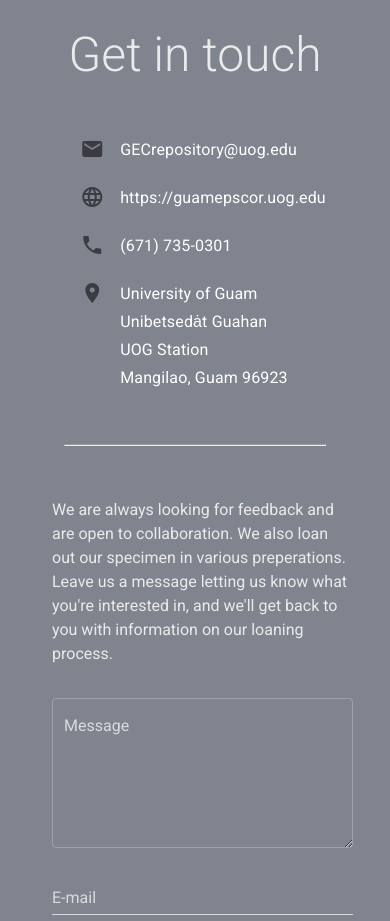
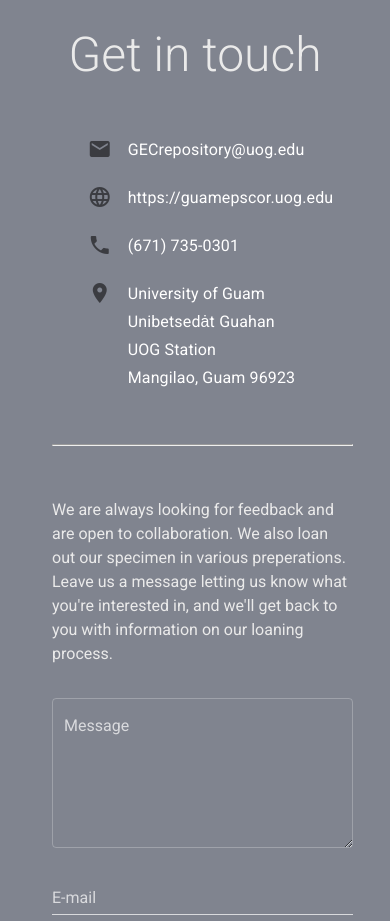
Before and after one commit to OIT-UOG/specify-vue-frontpage, a Vue app: page / in a window 390 px wide. Shown: the part 3480-4401 px from the top of the page. Built offline with nearby package versions, Linux system fonts and the light colour scheme.

Commit message:
fix responsiveness in contacts on mobile

```diff
--- a/src/components/Contact.vue
+++ b/src/components/Contact.vue
@@ -10,8 +10,9 @@
             <v-spacer class="py-1"></v-spacer>
             <v-row align-start justify="space-around" align="start" class="d-flex pb-8 flex-wrap" :style="$vuetify.breakpoint.width >= 732 ? '' : 'overflow: srcoll;'">
                 <v-col cols="1" v-if="$vuetify.breakpoint.mdAndUp"></v-col>
-                <v-col cols="4" class="mx-10" style="color: #eaeaea; width: fit-content; box-sizing: border-box; display: inline-table">
-                    <div class="d-flex align-top mb-5"
+                <v-col :cols="$vuetify.breakpoint.width >= 732? 4 : 10" class="mx-10" style="color: #eaeaea; width: fit-content; box-sizing: border-box; display: inline-table">
+                    <div :style="$vuetify.breakpoint.width >= 732? '' : 'margin: 0 auto; width: fit-content;'">
+                        <div class="align-top mb-5"
                             v-for="(c, i) in contacts"
                             :key="i"
                             style="width: fit-content"
@@ -29,6 +30,7 @@
                                     <a class="subtitle-1 contact-info white--text" v-html="c.text" />
                                 </v-layout>
                             </v-hover>
+                        </div>
                     </div>
                     <v-spacer :class="$vuetify.breakpoint.width >= 732 ? 'py-12' : 'py-2'"></v-spacer>
                     <hr v-if="$vuetify.breakpoint.width < 732" class="mb-7 mt-4">
```
Lines whose indentation alone changed are shown as unchanged.
